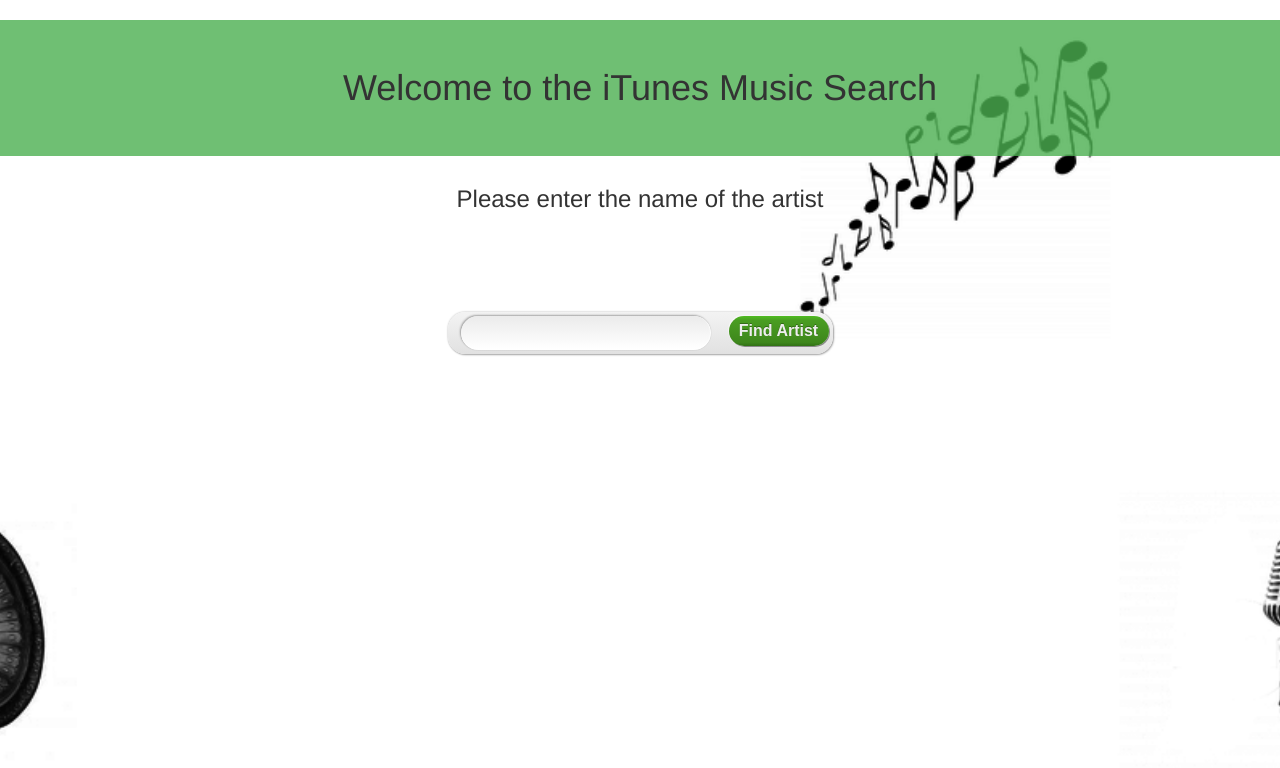
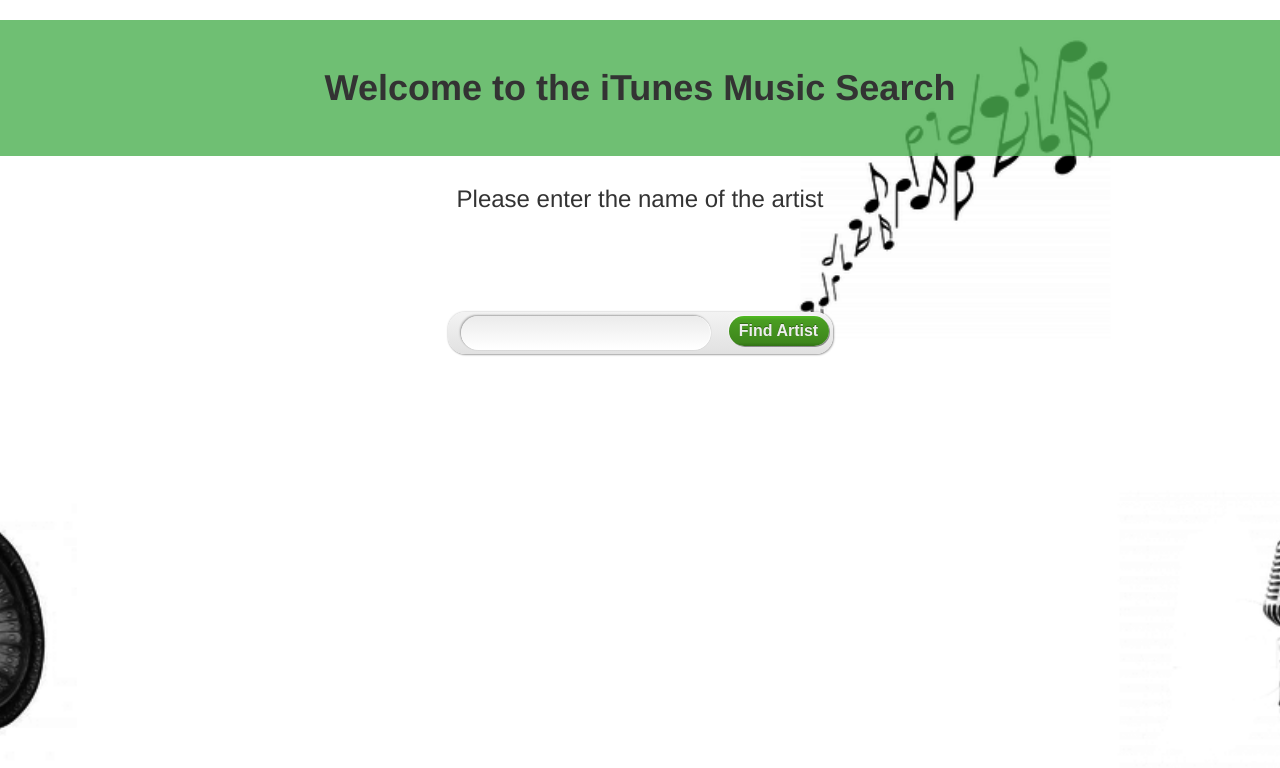
Before and after one commit to Alton88/itunes-search, a plain HTML site: page index.html in a window 1280 px wide. Drawn offline with nearby package versions, Linux system fonts and the light colour scheme.

Commit message:
Made changes to jumbotron

```diff
--- a/index.html
+++ b/index.html
@@ -17,7 +17,7 @@
 	<header>
 
 		<div align="center">
-			<h1 style="background: rgba(76, 175, 80, 0.8)  " class="jumbotron">Welcome to the iTunes Music Search</h1>
+			<h1 style="background: rgba(76, 175, 80, 0.8)  " class="jumbotron"><strong>Welcome to the iTunes Music Search</strong></h1>
 
 			<h3>Please enter the name of the artist</h3>
 
```
